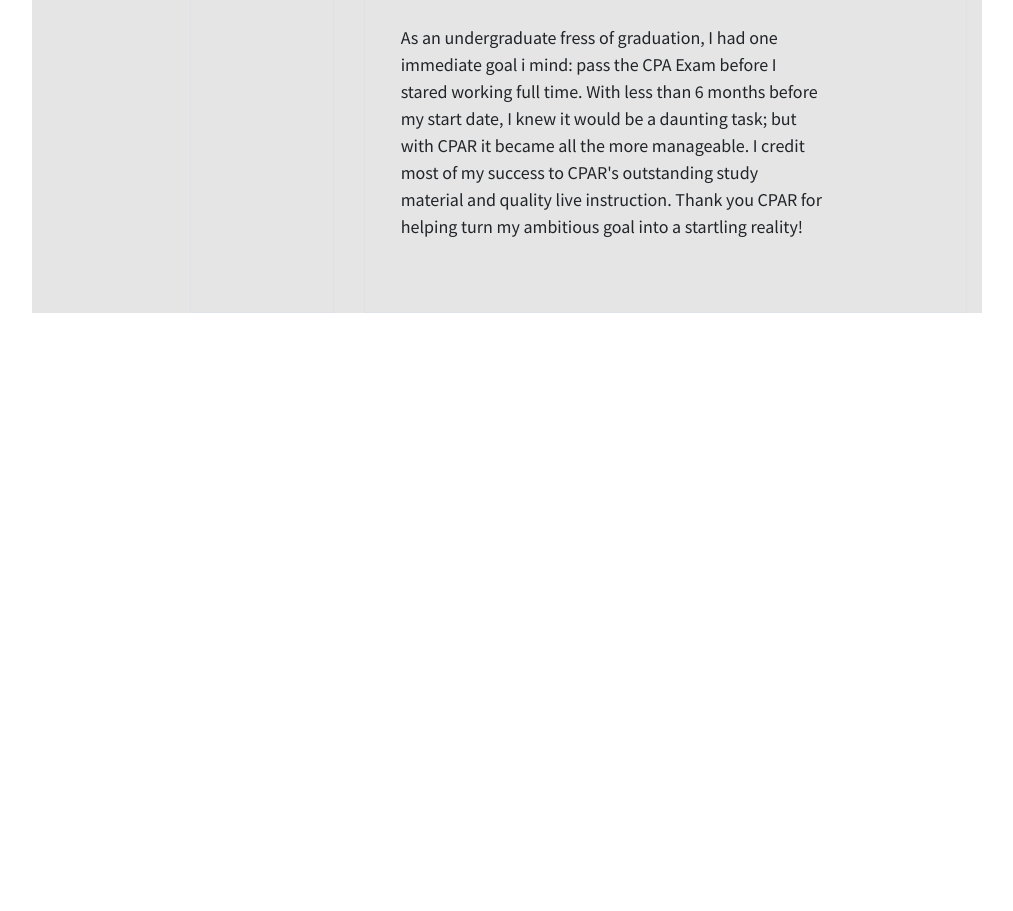
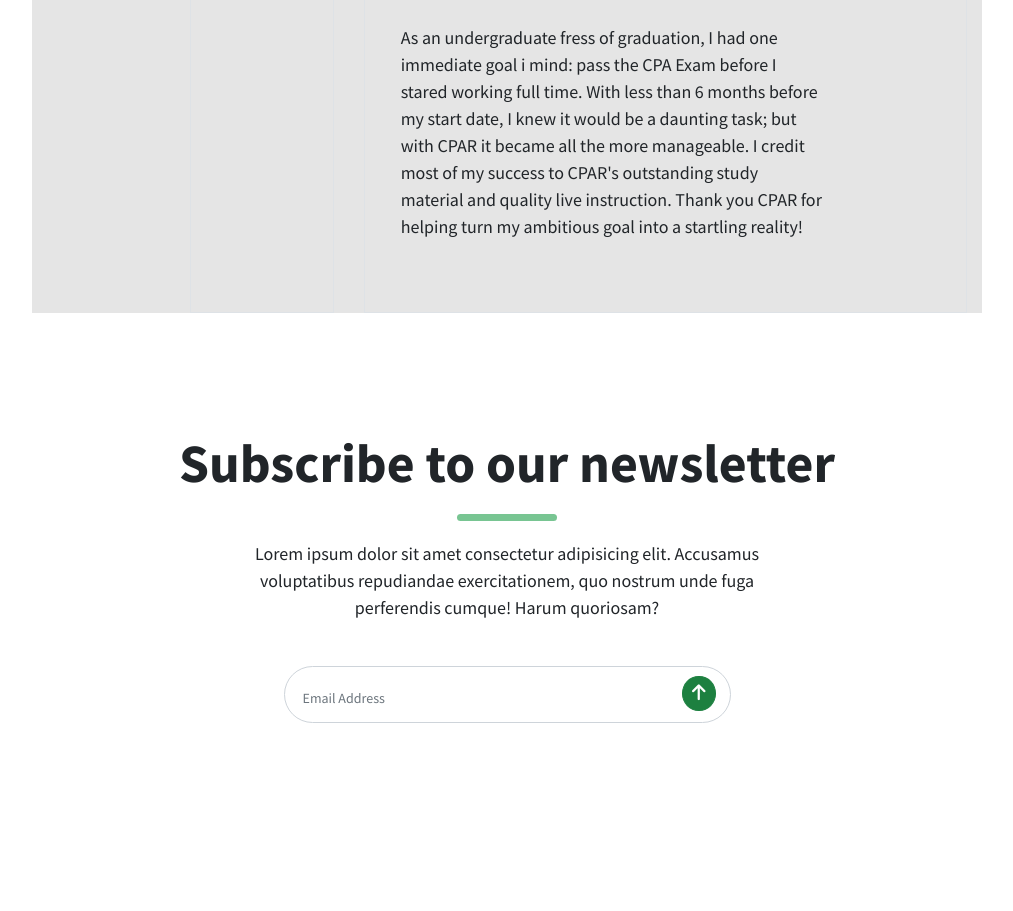
Before and after one commit to perezjoyce/facebook-chat-test, a website: page home.html in a window 1280 px wide. Shown: the part 5619-6530 px from the top of the page, without its empty margins (133-1146 px from the left). Before the commit the page ends 6050 px from the top, so only its background shows below. Drawn offline with nearby package versions, Linux system fonts and the light colour scheme.

Commit message:
done with subscribe to newsletter layout

```diff
--- a/assets/css/main.scss
+++ b/assets/css/main.scss
@@ -355,6 +355,22 @@
   left: 15px;
 }
 
+#newsletter form input {
+  border-radius: 50rem;
+  height: calc(1.5em + 1rem + 5px);
+  padding: 1rem;
+}
+
+#newsletter form input::placeholder {
+  font-size: 14px;
+}
+
+#newsletter form button {
+  position: absolute;
+  top: 10px;
+  right: 15px;
+}
+
 // Medium devices (tablets, 768px and up)
 @media (min-width: 768px) {
 }
@@ -376,6 +392,14 @@
   #testimonial {
     margin-top: 15rem;
   }
+
+  #newsletter {
+    height: 60vh;
+  }
+
+  footer {
+    height: 40vh;
+  }
 }
 
 // Extra large devices (large desktops, 1200px and up)
--- a/home.html
+++ b/home.html
@@ -322,7 +322,6 @@
                 </div>
             </div>
             <div class="col col-12">
-
                 <div class=" card-deck">
                     <div class="card mr-0 mr-lg-5">
                         <div class="card-body d-flex flex-column align-items-center justify-content-between">
@@ -390,6 +389,28 @@
         </div>
     </div>
 
+    <div class="container" id="newsletter">
+        <div class="row">
+            <div class="col col-12 d-flex flex-column justify-content-center align-items-center">
+                <h2 class="display-4 section-title mb-0">Subscribe to our newsletter</h2>
+                <div class="d-flex justify-content-center align-items-center line-container">
+                    <div class="line"></div>
+                </div>
+                <div class="w-50 text-center mb-4">
+                    <p>Lorem ipsum dolor sit amet consectetur adipisicing elit. Accusamus voluptatibus repudiandae exercitationem, quo nostrum unde fuga perferendis cumque! Harum quoriosam?</p>
+                </div>
+                <div class="w-50 px-5">
+                    <form action="" class="position-relative">
+                        <input class="form-control form-control-lg" type="email" placeholder="Email Address">
+                        <button class="btn btn-secondary btn-sm rounded-circle" type="button">
+                            <i class="fas fa-arrow-up"></i>
+                        </button>
+                    </form>
+                </div>
+            </div>
+        </div>
+    </div>
+
 
     <!-- jQuery first, then Popper.js, then Bootstrap JS -->
     <script src="https://code.jquery.com/jquery-3.5.1.slim.min.js" integrity="sha384-DfXdz2htPH0lsSSs5nCTpuj/zy4C+OGpamoFVy38MVBnE+IbbVYUew+OrCXaRkfj" crossorigin="anonymous"></script>
```
Also changed, not shown: assets/css/main.css, 1 other file.
